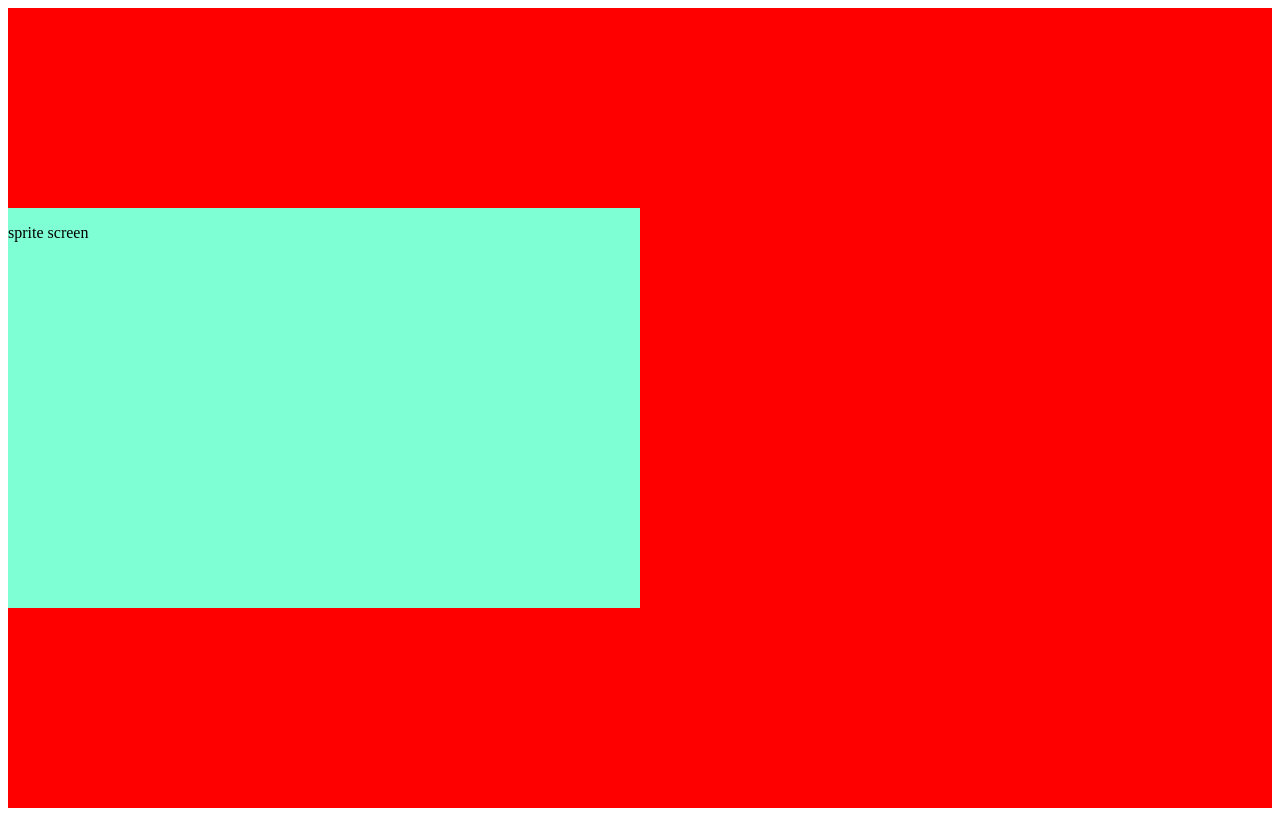
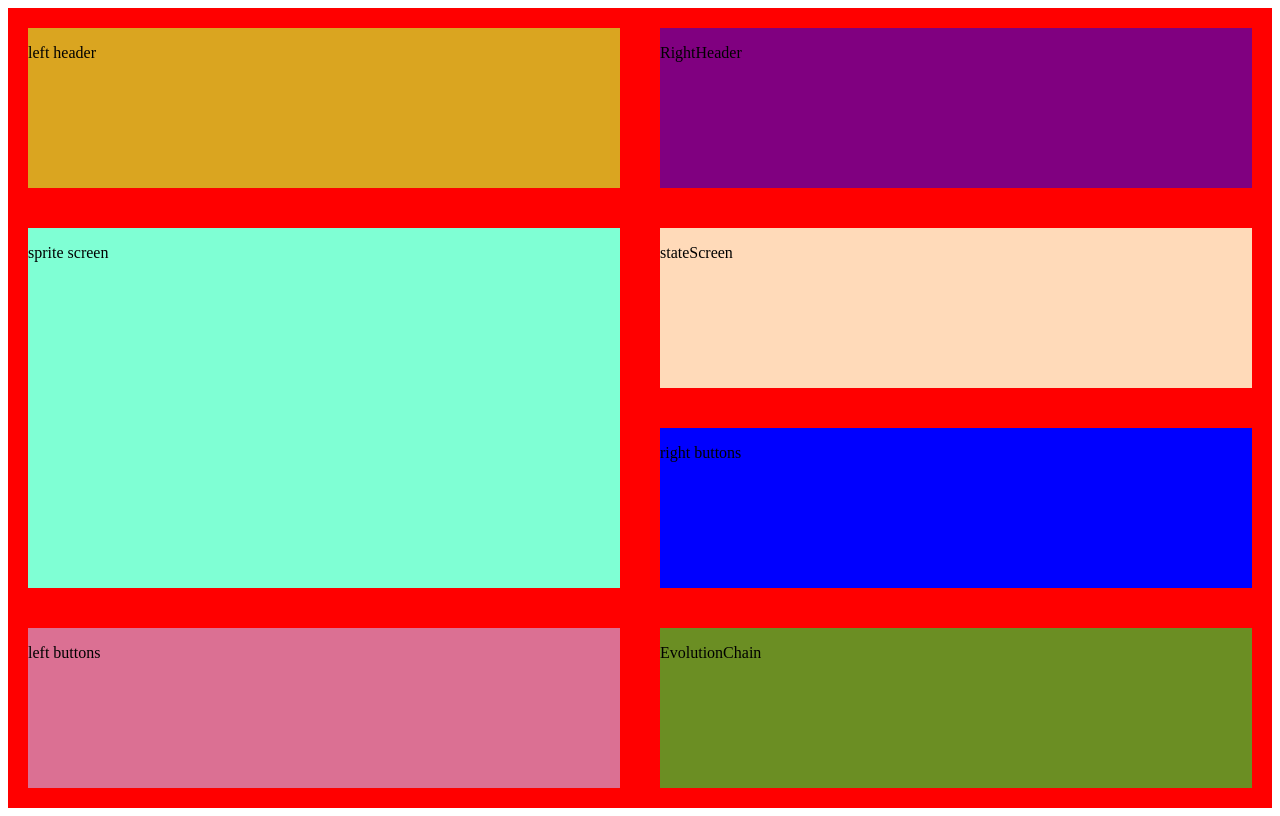
Before and after one commit to daviidbartlett/pokedex-react, a React (Create React App) app: page / in a window 1280 px wide. Built offline with nearby package versions, Linux system fonts and the light colour scheme.

Commit message:
colour code basic app layout with all components

```diff
--- a/src/App.css
+++ b/src/App.css
@@ -10,8 +10,44 @@
     "spriteScreen rightButtons"
     "leftButtons evolutionChain";
 }
+#leftHeader {
+  grid-area: leftHeader;
+  background-color: goldenrod;
+  margin: 20px;
+}
 
 #spriteScreen {
   grid-area: spriteScreen;
   background-color: aquamarine;
+  margin: 20px;
 }
+
+#leftButtons {
+  grid-area: leftButtons;
+  background-color: palevioletred;
+  margin: 20px;
+}
+
+#rightHeader {
+  grid-area: rightHeader;
+  background-color: purple;
+  margin: 20px;
+}
+
+#statScreen {
+  grid-area: statScreen;
+  background-color: peachpuff;
+  margin: 20px;
+}
+
+#rightButtons {
+  grid-area: rightButtons;
+  background-color: blue;
+  margin: 20px;
+}
+
+#evolutionChain {
+  grid-area: evolutionChain;
+  background-color: olivedrab;
+  margin: 20px;
+}
--- a/src/App.js
+++ b/src/App.js
@@ -1,12 +1,24 @@
 import React, { Component } from "react";
 import "./App.css";
+import LeftHeader from "./components/LeftHeader";
 import SpriteScreen from "./components/SpriteScreen";
+import LeftButtons from "./components/LeftButtons";
+import RightHeader from "./components/RightHeader";
+import StatScreen from "./components/StatScreen";
+import RightButtons from "./components/RightButtons";
+import EvolutionChain from "./components/EvolutionChain";
 
 class App extends Component {
   render() {
     return (
       <div className="App">
+        <LeftHeader />
         <SpriteScreen />
+        <LeftButtons />
+        <RightHeader />
+        <StatScreen />
+        <RightButtons />
+        <EvolutionChain />
       </div>
     );
   }
--- /dev/null
+++ b/src/components/EvolutionChain.jsx
@@ -0,0 +1,11 @@
+import React from "react";
+
+const EvolutionChain = () => {
+  return (
+    <div id="evolutionChain">
+      <p>EvolutionChain</p>
+    </div>
+  );
+};
+
+export default EvolutionChain;
--- /dev/null
+++ b/src/components/LeftButtons.jsx
@@ -0,0 +1,11 @@
+import React from "react";
+
+const LeftButtons = () => {
+  return (
+    <div id="leftButtons">
+      <p>left buttons</p>
+    </div>
+  );
+};
+
+export default LeftButtons;
--- /dev/null
+++ b/src/components/LeftHeader.jsx
@@ -0,0 +1,11 @@
+import React from "react";
+
+const LeftHeader = () => {
+  return (
+    <div id="leftHeader">
+      <p>left header</p>
+    </div>
+  );
+};
+
+export default LeftHeader;
--- /dev/null
+++ b/src/components/RightButtons.jsx
@@ -0,0 +1,11 @@
+import React from "react";
+
+const RightButtons = () => {
+  return (
+    <div id="rightButtons">
+      <p>right buttons</p>
+    </div>
+  );
+};
+
+export default RightButtons;
--- /dev/null
+++ b/src/components/RightHeader.jsx
@@ -0,0 +1,11 @@
+import React from "react";
+
+const RightHeader = () => {
+  return (
+    <div id="rightHeader">
+      <p>RightHeader</p>
+    </div>
+  );
+};
+
+export default RightHeader;
--- /dev/null
+++ b/src/components/StatScreen.jsx
@@ -0,0 +1,11 @@
+import React from "react";
+
+const StatScreen = () => {
+  return (
+    <div id="statScreen">
+      <p>stateScreen</p>
+    </div>
+  );
+};
+
+export default StatScreen;
```
